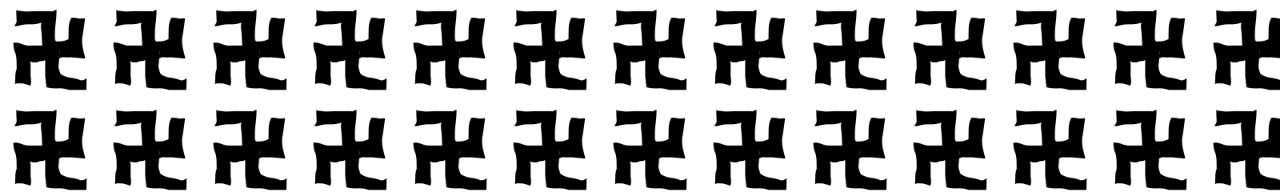
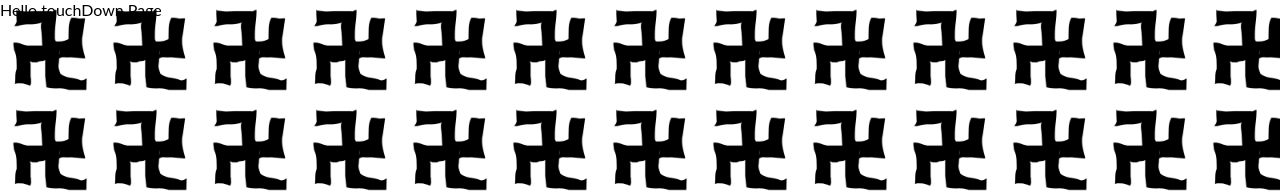
Before and after one commit to CodeBakka/maekeyMaker, a React (Vite) app: page / in a window 1280 px wide. Before the commit this address had no page. Shown: the top 193 px of the page. Built offline with nearby package versions, Linux system fonts and the light colour scheme.

Commit message:
change:app route

```diff
--- a/src/App.tsx
+++ b/src/App.tsx
@@ -6,7 +6,7 @@
     return (
         <Routes>
             <Route path="/maekey" element={<Maekey/>}/>
-            <Route path="/touchdown" element={<TouchDown />}/>
+            <Route path="/" element={<TouchDown />}/>
         </Routes>
     )
 }
```
